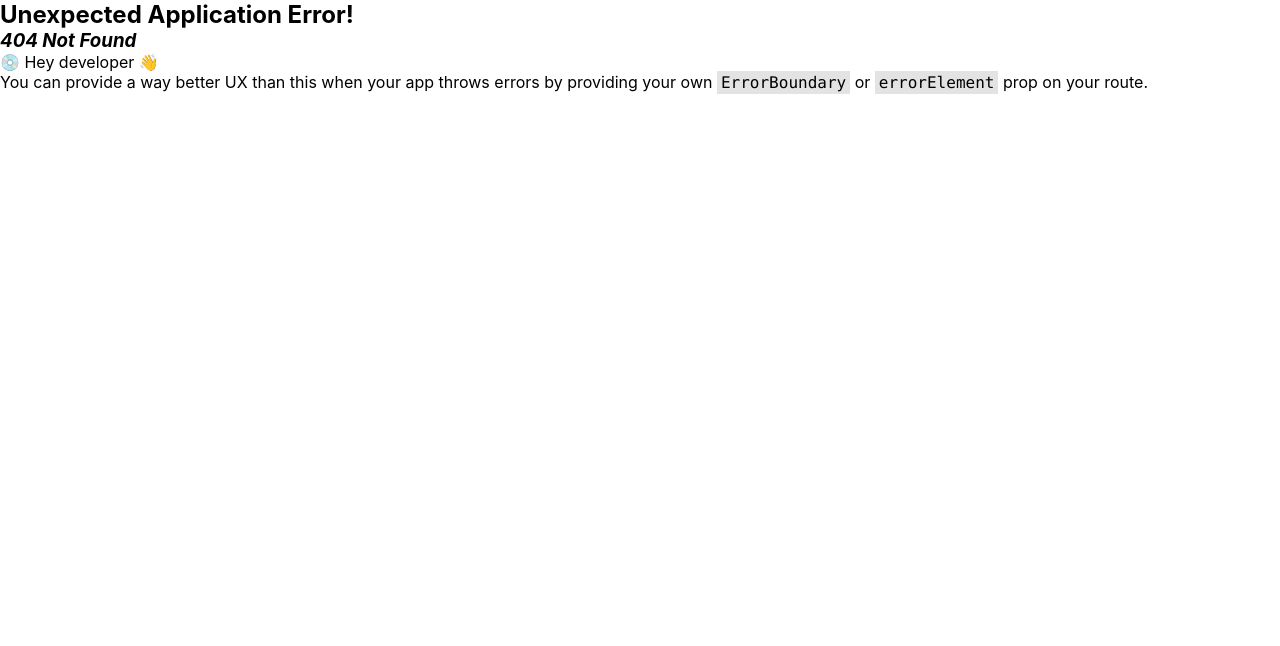
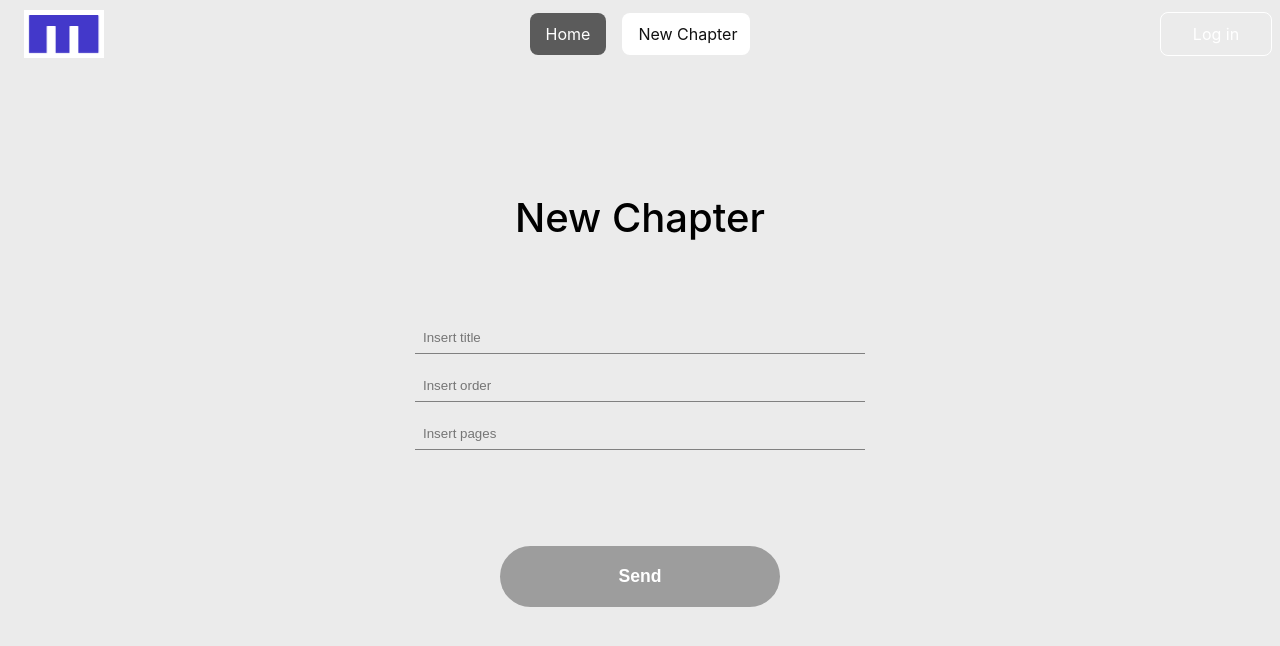
Before and after one commit to feldrok/minga-frontend, a React (Create React App) app: page /new-chapter in a window 1280 px wide. Before the commit this address had no page. Shown: the top 646 px of the page. Built offline with nearby package versions, Linux system fonts and the light colour scheme.

Commit message:
Store de alertas y chapters

```diff
--- /dev/null
+++ b/src/components/NewChapterForm/NewChapterForm.css
@@ -0,0 +1,49 @@
+*{
+    padding: 0%;
+    margin: 0%;
+    box-sizing: border-box;
+}
+
+.formNewChapter{
+    display: flex;
+    flex-direction: column;
+    gap: 1rem;
+    width: 450px;
+}
+@media only screen and (max-width: 767px){
+    .formNewChapter{
+        width: 60vw;
+    }
+}
+.inpForm{
+    background-color: transparent;
+    border: none;
+    border-bottom: 1px solid gray;
+    padding: .5rem;
+    outline: none
+}
+.divContainerForm{
+    display: flex;
+    flex-direction: column;
+    align-items: center;
+}
+.divContainerForm p{
+    font-size: 2.5rem;
+    font-weight: 500;
+    margin-bottom: 5rem;
+}
+#submit{
+    margin-top: 5rem;
+    align-self: center;
+    width: 280px;
+    padding: 20px 55px;
+    background-color: #9D9D9D;
+    border-radius: 50000px;
+    color: #fff;
+    font-size: 1.1rem;
+    font-weight: 700;
+    border: none;
+}
+#submit:hover{
+    background: #4338CA;
+}
--- /dev/null
+++ b/src/components/NewChapterForm/NewChapterForm.jsx
@@ -0,0 +1,74 @@
+import React, { useRef, useState } from "react"
+import { useDispatch } from "react-redux"
+import "./NewChapterForm.css"
+
+import chapterActions from "../../store/chapters/actions"
+const { newChapter } = chapterActions
+
+
+const NewChapter = () => {
+
+    const inpTitle = useRef("")
+    let inpOrder = useRef("")
+    const inpPages = useRef("")
+    const dispatch = useDispatch()
+
+    let handleSubmit = async (e) => {
+        e.preventDefault()
+        let values
+        if(inpOrder === ""){
+            inpOrder = null
+            values = {
+                comic_id: "63b33ec6314eea2b2acb8e8a",
+                title: inpTitle.current.value,
+                order: inpOrder,
+                pages: inpPages.current.value.split(","),
+            }
+        }else{
+            values = {
+                comic_id: "63b33ec6314eea2b2acb8e8a",
+                title: inpTitle.current.value,
+                order: inpOrder.current.value,
+                pages: inpPages.current.value.split(","),
+            }
+        }
+            await dispatch(newChapter(values))
+        }
+
+    return(
+        <div className="divContainerForm">
+        <p>New Chapter</p>
+        <form className="formNewChapter" onSubmit={handleSubmit}>
+            <input
+            className="inpForm"
+            type="text"
+            id="title"
+            placeholder="Insert title"
+            ref={inpTitle}
+            />
+            <input
+            ref={inpOrder}
+            className="inpForm"
+            type="number"
+            id="number"
+            placeholder="Insert order"
+            />
+            <input
+            ref={inpPages}
+            className="inpForm"
+            type="text"
+            id="pages"
+            placeholder="Insert pages"
+            />
+            <input
+            type="submit"
+            id="submit"
+            value="Send"
+            />
+        </form>
+        </div>
+    )
+
+}
+
+export default NewChapter
--- a/src/layouts/Nav/Nav.jsx
+++ b/src/layouts/Nav/Nav.jsx
@@ -8,6 +8,10 @@ const routes = [
     path: "/",
     name: "Home",
   },
+  {
+    path: "/new-chapter",
+    name: "New Chapter"
+  }
 ]
 
 function Nav() {
--- /dev/null
+++ b/src/router/NewChapter/NewChapter.css
@@ -0,0 +1,13 @@
+*{
+    padding: 0%;
+    margin: 0%;
+    box-sizing: border-box;
+}
+.formContainer{
+    height: 100vh;
+    width: 100vw;
+    display: flex;
+    justify-content: center;
+    align-items: center;
+    background-color: #EBEBEB;
+}
--- /dev/null
+++ b/src/router/NewChapter/NewChapter.jsx
@@ -0,0 +1,39 @@
+import NewChapterForm from "../../components/NewChapterForm/NewChapterForm"
+import Nav from "../../layouts/Nav/Nav"
+import "./NewChapter.css"
+import { Slide, ToastContainer, toast } from "react-toastify"
+import { useSelector } from "react-redux"
+import 'react-toastify/dist/ReactToastify.css';
+import React, { useEffect } from "react"
+
+
+function CreatNewChapter() {
+    const chapterStore = useSelector((state) => state.chapters)
+
+    const createChapterAlert = () => toast.success(chapterStore.message, {autoClose: 3000, theme: "colored"})
+    const errorChapterAlert = () => {
+        chapterStore.chapters.response.map((err)=> toast.error(err.message, {autoClose: 3000, theme: "colored"}))
+    }
+
+    useEffect(()=>{
+        if(chapterStore.chapters.success === true){
+            createChapterAlert()
+        }
+        if(chapterStore.chapters.success === false){
+            errorChapterAlert()
+        }
+        console.log(chapterStore);
+    }, )
+
+    return (
+        <div>
+            <ToastContainer transition={Slide}/>
+            <Nav />
+            <div className="formContainer">
+                <NewChapterForm />
+            </div>
+        </div>
+    );
+}
+
+export default CreatNewChapter
--- a/src/router/index.js
+++ b/src/router/index.js
@@ -1,6 +1,8 @@
 import Home from "../router/Home/Home"
 import Layout from "../layouts/Layout/Layout"
 import React from 'react'
+import NewChapter from "./NewChapter/NewChapter"
+
 import { createBrowserRouter } from "react-router-dom"
 
 const indexRouter = createBrowserRouter([
@@ -14,6 +16,10 @@ const indexRouter = createBrowserRouter([
         }
       ],
     },
+    {
+      path: "/new-chapter",
+      element:<NewChapter/>
+    },
   ],
 )
 
--- /dev/null
+++ b/src/store/chapters/actions.js
@@ -0,0 +1,26 @@
+import axios from "axios"
+import { createAsyncThunk } from "@reduxjs/toolkit"
+
+const newChapter = createAsyncThunk("newChapter", async (chapter) => {
+    try {
+        const response = await axios?.post(
+            "http://localhost:8000/api/chapters",
+            chapter
+        )
+        return {
+            response: { chapter: response.data },
+            message: "Chapter successfully created",
+        }
+    } catch (error) {
+        return {
+            response: { chapter: error.response.data },
+            message: "Failed to create new chapter.",
+        }
+    }
+});
+
+const chapterActions = {
+    newChapter,
+}
+
+export default chapterActions
--- /dev/null
+++ b/src/store/chapters/reducers.js
@@ -0,0 +1,25 @@
+import chapterActions from "./actions";
+import { createReducer } from "@reduxjs/toolkit";
+
+const { newChapter } = chapterActions;
+
+const initialState = { chapters: [], message: "" };
+
+const chapterReducer = createReducer(initialState, (builder) =>  {
+    builder
+    .addCase(newChapter.fulfilled, (state, action) => {
+        let newState = {
+            chapters: action.payload.response.chapter,
+            message: action.payload.message,
+        }
+        return newState
+    })
+    .addCase(newChapter.rejected, (state, action) => {
+        let newState =  {
+            message: "ERROR"
+        }
+        return newState
+    })
+})
+
+export default chapterReducer
--- a/src/store/store.js
+++ b/src/store/store.js
@@ -1,9 +1,11 @@
-import categoryReducer from "./comments/reducers"
+import commentReducer from "./comments/reducers"
 import { configureStore } from "@reduxjs/toolkit"
+import chapterReducer from "./chapters/reducers"
 
 const store = configureStore({
   reducer: {
-    comments: categoryReducer,
+    comments: commentReducer,
+    chapters: chapterReducer,
   }
 })
 
```
